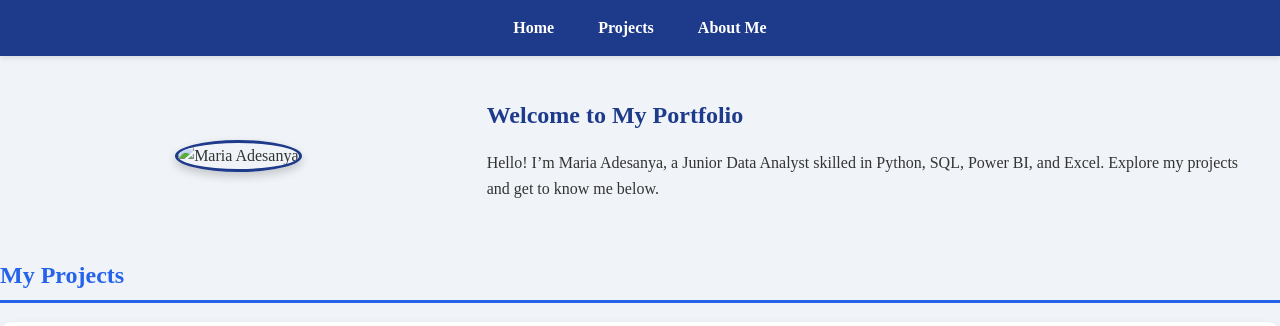
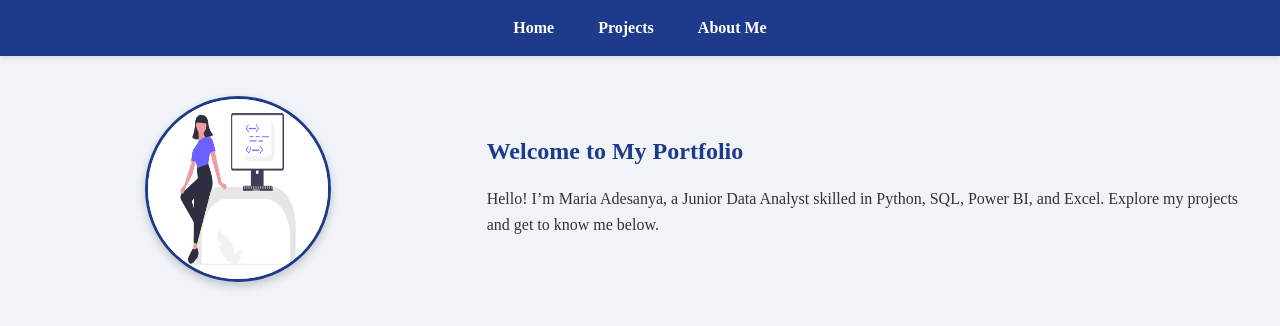
Before and after one commit to Maria-Ade/portfolio, a plain HTML site: page index.html in a window 1280 px wide. Shown: the top 326 px of the page. Drawn offline with Linux system fonts and the light colour scheme.

Commit message:
Add files via upload

```diff
--- a/index.html
+++ b/index.html
@@ -186,7 +186,7 @@
     <div class="home-container">
       <!-- Profile Picture -->
       <div class="home-image">
-        <img src="images/image.jpg.JPG" alt="Maria Adesanya" class="profile-pic">
+        <img src="images/image.png" alt="Maria Adesanya" class="profile-pic">
       </div>
 
       <!-- Intro Text -->
```
Also changed, not shown: images/image.png (added).
